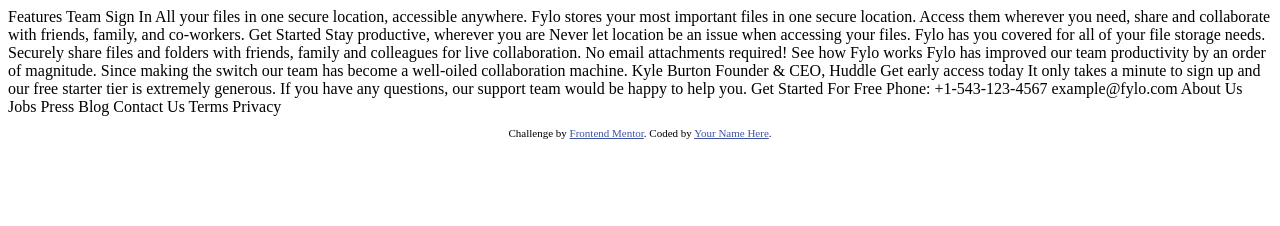
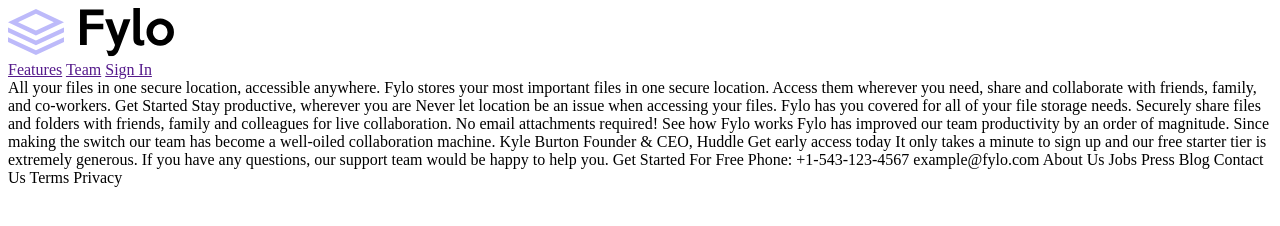
Before and after one commit to Ayana85/fylo-landing-page-with-two-column-layout, a plain HTML site: page index.html in a window 1280 px wide. Drawn offline with Linux system fonts and the light colour scheme.

Commit message:
Update index.html

```diff
--- a/index.html
+++ b/index.html
@@ -8,17 +8,21 @@
 
   <title>Frontend Mentor | Fylo landing page with two column layout</title>
 
-  <!-- Feel free to remove these styles or customise in your own stylesheet 👍 -->
-  <style>
-    .attribution { font-size: 11px; text-align: center; }
-    .attribution a { color: hsl(228, 45%, 44%); }
-  </style>
 </head>
 <body>
+ <header>
+  <div class="logo">
+    <img src="images/logo.svg" aria-hidden="true" alt="logo">
+  </div>
+  <nav>
+    <a href="">Features</a>
+    <a href="">Team</a>
+    <a href=""> Sign In</a>
+  </nav>
+ </header>
 
-  Features
-  Team
-  Sign In
+
+
 
   All your files in one secure location, accessible anywhere.
 
@@ -63,11 +67,6 @@
   Terms
   Privacy
 
-  <footer>
-    <p class="attribution">
-      Challenge by <a href="https://www.frontendmentor.io?ref=challenge" target="_blank">Frontend Mentor</a>.
-      Coded by <a href="#">Your Name Here</a>.
-    </p>
-  </footer>
+
 </body>
 </html>
```
